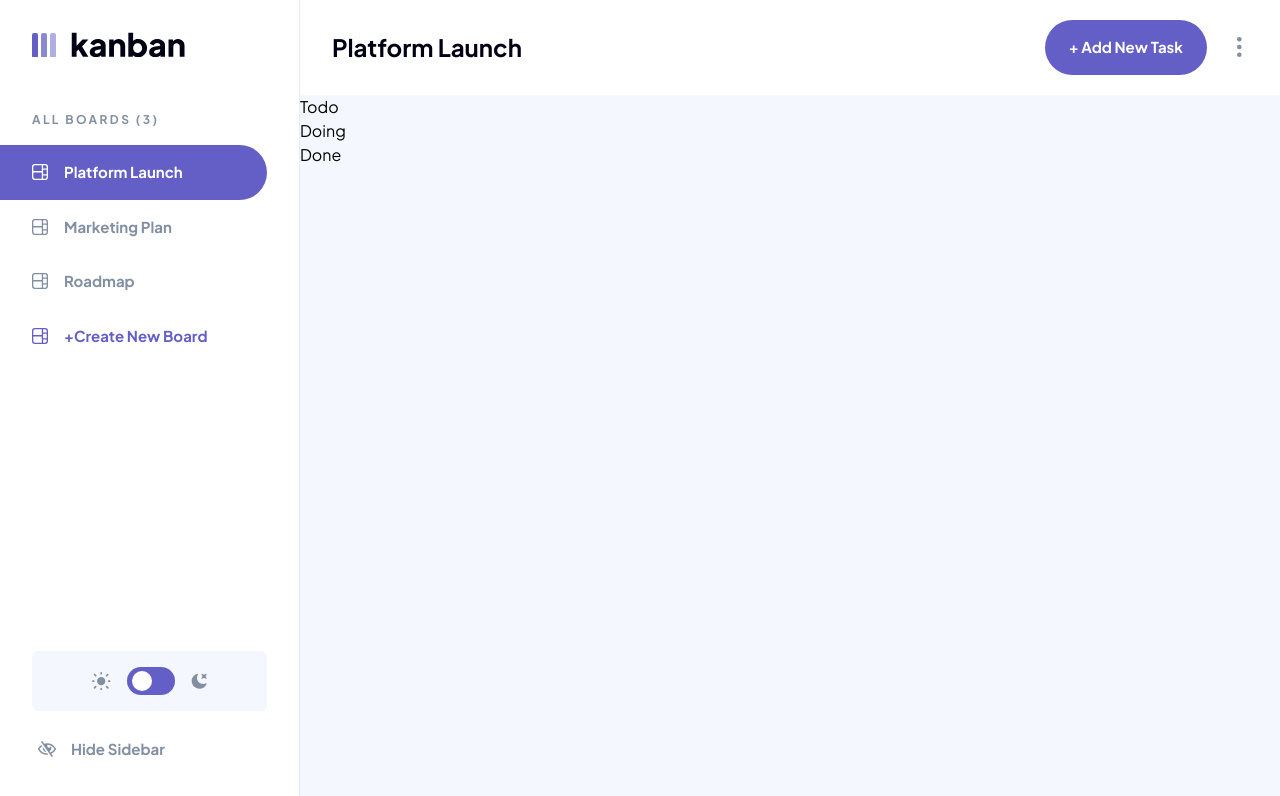
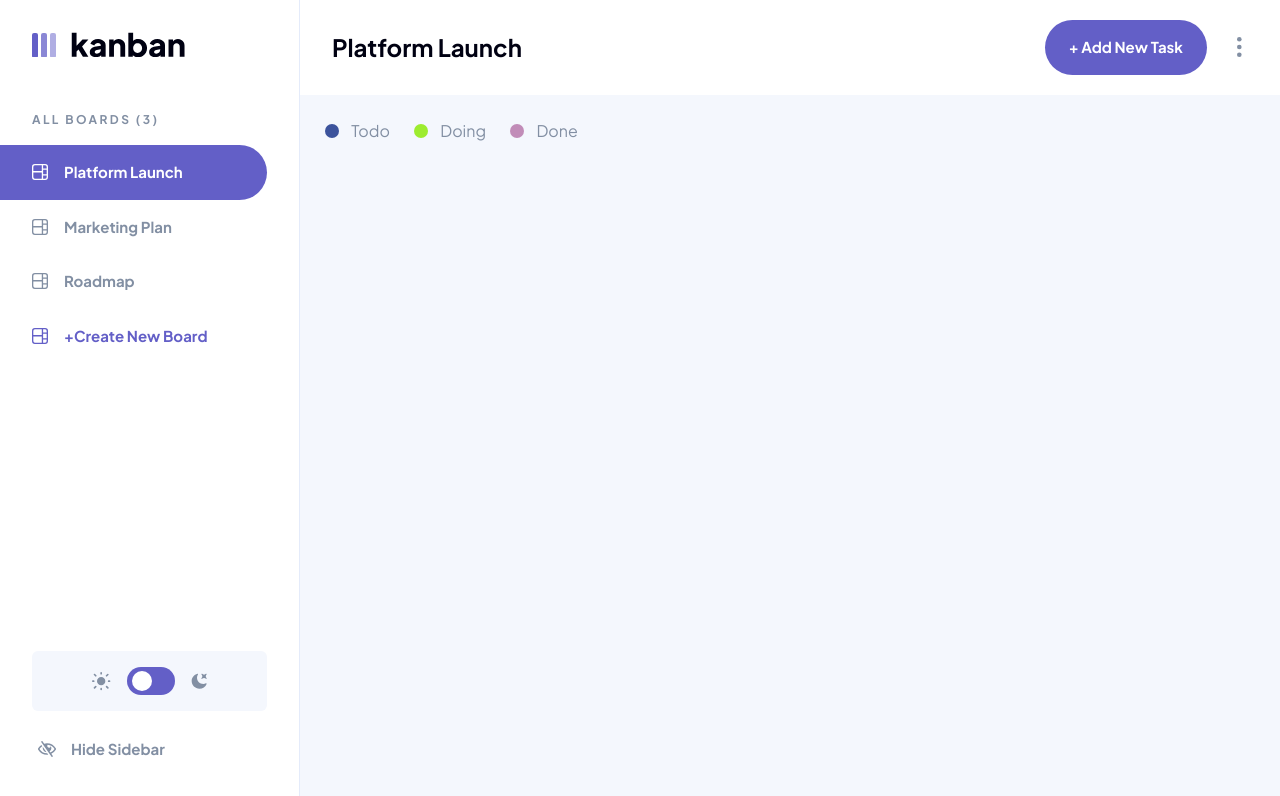
Before and after one commit to KoenCobra/VueKanban, a Vue app: page / in a window 1280 px wide. Shown: the top 796 px of the page. Built offline with nearby package versions, Linux system fonts and the light colour scheme; a web font is replaced by a local one.

Commit message:
Added random color for column name

```diff
--- a/src/components/Columns.vue
+++ b/src/components/Columns.vue
@@ -1,6 +1,14 @@
 <template>
-  <div v-for="(column, index) in boardStore.selectedBoard?.columns" :key="index">
-    <p>{{ column.name }}</p>
+  <div class="columns-section">
+    <div class="column" v-for="(column, index) in boardStore.selectedBoard?.columns" :key="index">
+      <div class="column-name">
+        <div
+          :style="`background-color: ${'#' + ((Math.random() * 0xffffff) << 0).toString(16)};`"
+          class="column-color"
+        ></div>
+        <p>{{ column.name }}</p>
+      </div>
+    </div>
   </div>
 </template>
 
@@ -10,4 +18,29 @@ import { useBoardStore } from '@/stores/boardStore'
 const boardStore = useBoardStore()
 </script>
 
-<style scoped></style>
+<style scoped lang="scss">
+@import '../assets/sass/variables.scss';
+
+.columns-section {
+  padding: 1.55rem;
+  display: flex;
+  gap: 1.5rem;
+  height: 100%;
+
+  .column {
+    .column-name {
+      display: flex;
+      align-items: center;
+      gap: 0.75rem;
+      .column-color {
+        background-color: greenyellow;
+        border-radius: 50%;
+        padding: 0.45rem;
+      }
+      p {
+        color: var(--mediumGrey);
+      }
+    }
+  }
+}
+</style>
--- a/src/interfaces/BoardColumn.ts
+++ b/src/interfaces/BoardColumn.ts
@@ -1,4 +1,6 @@
+import type { Task } from "./task";
+
 export interface BoardColumn {
  name?: string,
- // tasks: Task[]
+ tasks?: Task[]
 }
--- /dev/null
+++ b/src/interfaces/subTask.ts
@@ -0,0 +1,4 @@
+export interface SubTask {
+ isCompleted: boolean,
+ title?: string
+}
--- a/src/stores/boardStore.ts
+++ b/src/stores/boardStore.ts
@@ -11,6 +11,8 @@ export const useBoardStore = defineStore('board', () => {
   try {
    const response = await axios.get('data.json');
    boards.value = response.data.boards;
+   console.log(boards.value);
+
   } catch (error) {
    console.error('Error fetching boards:', error);
   }
```
Also changed, not shown: src/interfaces/task.ts (added, +8 -0 lines).
